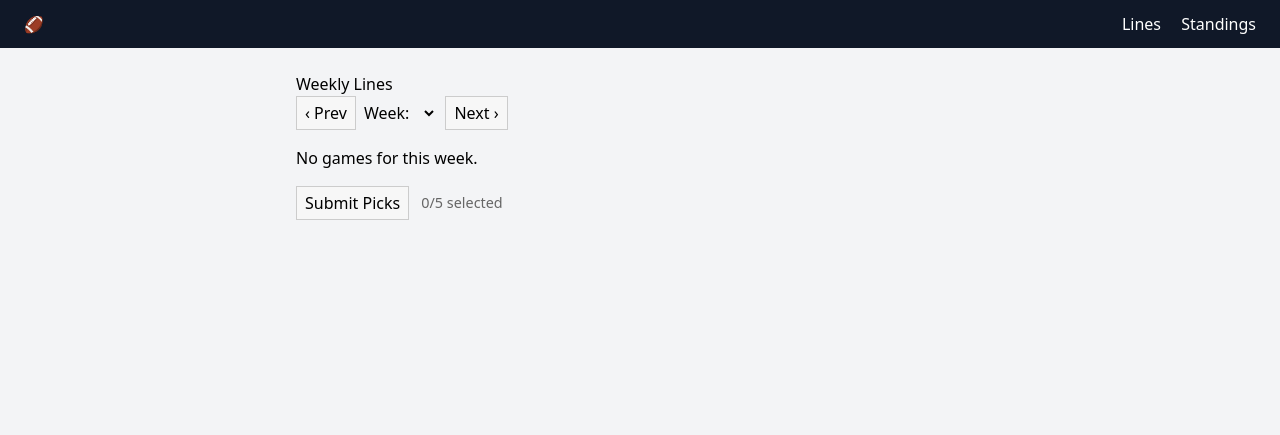
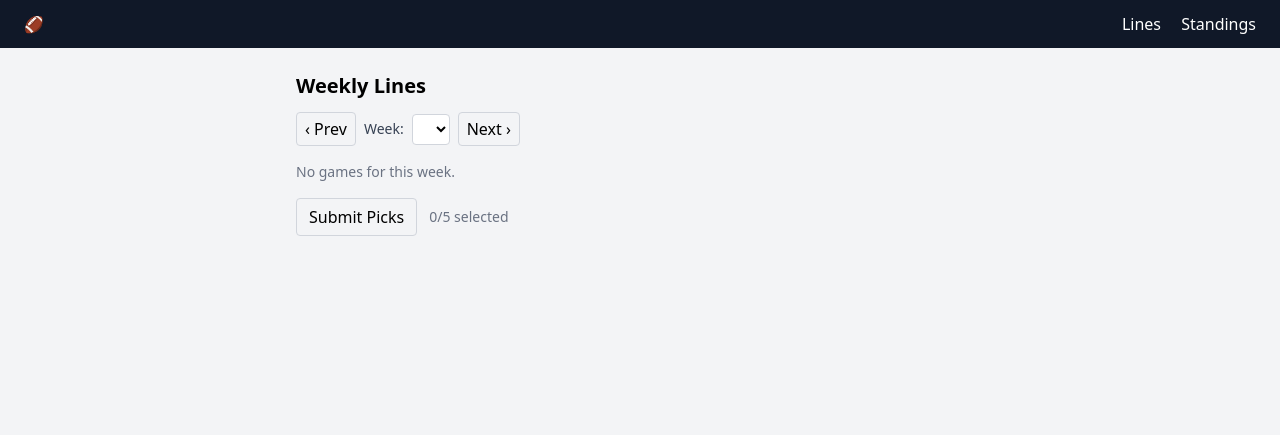
Before and after one commit to crops004/supercontest, a Flask app: page /lines in a window 1280 px wide. Shown: the top 435 px of the page. Run offline with Flask 3, Linux system fonts and the light colour scheme; the visitor is signed in with stand-in values (Sample User, id 1); data that the repository does not hold is empty; style sheets or scripts are compiled from the project's sources.

Commit message:
Refactor weekly lines templates: enhance styling with Tailwind CSS, improve layout for better readability, and streamline score badge functionality for clarity and consistency.

```diff
--- a/app/weekly_lines/templates/partials/_weekly_lines_list.html
+++ b/app/weekly_lines/templates/partials/_weekly_lines_list.html
@@ -1,34 +1,31 @@
 {% set ats_by_game = ats_by_game|default({}) %}
 {% set disable = disable_inputs|default(false) %}
 
-{# Colored score badge:
-   - pending => neutral badge with the current numeric score if available, else —
-   - final   => win/lose/push coloring based on numeric comparison
-#}
+{# Tailwind-only score badge #}
 {% macro score_badge_for(val, other, is_final) -%}
   {% if not is_final %}
     {% if val is not none %}
-      <span class="score-badge score-pending" title="In progress">{{ val }}</span>
+      <span class="inline-block ml-1 px-1.5 rounded text-xs border font-medium bg-gray-100 border-gray-300 text-gray-600" title="In progress">{{ val }}</span>
     {% else %}
-      <span class="score-badge score-pending" title="Not started">—</span>
+      <span class="inline-block ml-1 px-1.5 rounded text-xs border font-medium bg-gray-100 border-gray-300 text-gray-600" title="Not started">—</span>
     {% endif %}
   {% elif val > other %}
-    <span class="score-badge score-win" title="Winner">{{ val }}</span>
+    <span class="inline-block ml-1 px-1.5 rounded text-xs border font-medium bg-green-100 border-green-200 text-green-800" title="Winner">{{ val }}</span>
   {% elif val < other %}
-    <span class="score-badge score-lose" title="Loser">{{ val }}</span>
+    <span class="inline-block ml-1 px-1.5 rounded text-xs border font-medium bg-red-100 border-red-200 text-red-800" title="Loser">{{ val }}</span>
   {% else %}
-    <span class="score-badge score-push" title="Tie">{{ val }}</span>
+    <span class="inline-block ml-1 px-1.5 rounded text-xs border font-medium bg-yellow-100 border-yellow-200 text-yellow-800" title="Tie">{{ val }}</span>
   {% endif %}
 {%- endmacro %}
 
 {% if groups|length == 0 %}
-  <p>No games for this week.</p>
+  <p class="text-sm text-gray-500">No games for this week.</p>
 {% else %}
   {% for day_title, times in groups %}
-    <h2 style="margin:1rem 0 .25rem; font-weight:700;">{{ day_title }}</h2>
+    <h2 class="my-4 font-bold text-gray-900">{{ day_title }}</h2>
 
     {% for time_title, items in times %}
-      <h3 style="margin:.25rem 0 .25rem; font-weight:600;">{{ time_title }}</h3>
+      <h3 class="my-1 font-semibold text-gray-800 text-sm">{{ time_title }}</h3>
 
       {% for g in items %}
         {% set locked = (g.kickoff_at and now_utc and g.kickoff_at <= now_utc) %}
@@ -38,11 +35,11 @@
         {# Final = explicit completed flag if present; else require both final scores #}
         {% set is_final = (g.completed if g.completed is not none else (g.final_score_home is not none and g.final_score_away is not none)) %}
 
-        <div class="game" style="padding:.6rem 0; border-top:1px solid #ddd;">
+        <div class="py-2 border-t border-gray-200">
 
           <!-- Away (top) -->
-          <div class="row" style="display:flex; justify-content:space-between; align-items:center; gap:.5rem;">
-            <label style="display:flex; gap:.5rem; align-items:center; flex:1;">
+          <div class="flex justify-between items-center gap-2">
+            <label class="flex gap-2 items-center flex-1">
               {% if current_user.is_authenticated and not disable %}
                 <input
                   class="pick-box"
@@ -55,12 +52,12 @@
                   {% if chosen == g.away_team %}checked{% endif %}
                 />
               {% endif %}
-              <span class="team">
+              <span class="whitespace-nowrap">
                 {{ g.away_team }}
                 {{ score_badge_for(g.final_score_away, g.final_score_home, is_final) }}
               </span>
             </label>
-            <div class="line" style="min-width:2.5rem; text-align:right;">
+            <div class="min-w-[2.5rem] text-right">
               {% if is_pickem(g) %}
                 PK
               {% else %}
@@ -70,8 +67,8 @@
           </div>
 
           <!-- Home (bottom) -->
-          <div class="row" style="display:flex; justify-content:space-between; align-items:center; gap:.5rem;">
-            <label style="display:flex; gap:.5rem; align-items:center; flex:1;">
+          <div class="flex justify-between items-center gap-2">
+            <label class="flex gap-2 items-center flex-1">
               {% if current_user.is_authenticated and not disable %}
                 <input
                   class="pick-box"
@@ -84,12 +81,12 @@
                   {% if chosen == g.home_team %}checked{% endif %}
                 />
               {% endif %}
-              <span class="team">
+              <span class="whitespace-nowrap">
                 {{ g.home_team }}
                 {{ score_badge_for(g.final_score_home, g.final_score_away, is_final) }}
               </span>
             </label>
-            <div class="line" style="min-width:2.5rem; text-align:right;">
+            <div class="min-w-[2.5rem] text-right">
               {% if is_pickem(g) %}
                 PK
               {% else %}
--- a/app/weekly_lines/templates/weekly_lines.html
+++ b/app/weekly_lines/templates/weekly_lines.html
@@ -2,49 +2,27 @@
 
 {% block title %}Weekly Lines{% endblock %}
 
-{% block head %}
-<style>
-  .container { max-width: 720px; margin: 1.5rem auto; padding: 0 1rem; }
-  .controls { margin-bottom: 1rem; display: flex; gap: .5rem; align-items: center; }
-  .btn { padding: .25rem .5rem; border: 1px solid #ccc; background: #f7f7f7; cursor: pointer; }
-  .btn[disabled] { opacity: .5; cursor: default; }
-  .game { padding: .75rem 0; border-top: 1px solid #ddd; }
-  .row { display: flex; justify-content: space-between; align-items: center; }
-  .team { white-space: nowrap; }
-  .line { margin-left: .75rem; min-width: 2.5rem; text-align: right; }
-  .muted { color: #666; font-size: .9rem; }
-  .spacer { flex: 1; }
-
-  .score-badge {
-    display: inline-block;
-    margin-left: .4rem;
-    padding: 0 .4rem;
-    border-radius: .5rem;
-    font-size: .9rem;
-    border: 1px solid transparent;
-  }
-  .final-flag { display:block; font-size:.8rem; color:#666; margin-top:.15rem; }
-  .score-win  { background: #e6f4ea; border-color: #bfe3c7; color: #166534; }
-  .score-push { background: #fff8e1; border-color: #f6e7a8; color: #7a5d00; }
-  .score-lose { background: #fde8e7; border-color: #f5b5b2; color: #7f1d1d; }
-</style>
-{% endblock %}
+{% block head %}{% endblock %}
 
 {% block content %}
-<div class="container">
-  <h1>Weekly Lines</h1>
+<div class="max-w-[720px] mx-auto my-6 px-4">
+  <h1 class="text-xl font-semibold mb-3">Weekly Lines</h1>
 
-  <div class="controls">
-    <button id="prev" class="btn" type="button">‹ Prev</button>
-    <label for="week">Week:</label>
-    <select id="week" name="week">
+  <div class="mb-4 flex items-center gap-2">
+    <button id="prev" class="px-2 py-1 border border-gray-300 bg-gray-100 rounded hover:bg-gray-200 disabled:opacity-50 disabled:cursor-default" type="button">‹ Prev</button>
+
+    <label for="week" class="text-sm text-gray-700">Week:</label>
+    <select id="week" name="week" class="px-2 py-1 border border-gray-300 rounded bg-white text-sm">
       {% for w in weeks %}
         <option value="{{ w }}" {{ 'selected' if w == selected_week else '' }}>{{ w }}</option>
       {% endfor %}
     </select>
-    <button id="next" class="btn" type="button">Next ›</button>
-    <span class="spacer"></span>
-    <span id="status" class="muted"></span>
+
+    <button id="next" class="px-2 py-1 border border-gray-300 bg-gray-100 rounded hover:bg-gray-200 disabled:opacity-50 disabled:cursor-default" type="button">Next ›</button>
+
+    <span class="flex-1"></span>
+
+    <span id="status" class="text-sm text-gray-500"></span>
   </div>
 
   <form id="picks-form" method="post" action="{{ url_for('weekly_lines.submit_picks') }}">
@@ -56,12 +34,12 @@
     </div>
 
     {% if current_user.is_authenticated %}
-      <div style="margin-top:1rem; display:flex; align-items:center; gap:.75rem;">
-        <button class="btn" type="submit">Submit Picks</button>
-        <span id="pick-count" class="muted">0/5 selected</span>
+      <div class="mt-4 flex items-center gap-3">
+        <button class="px-3 py-1.5 border border-gray-300 bg-gray-100 rounded hover:bg-gray-200" type="submit">Submit Picks</button>
+        <span id="pick-count" class="text-sm text-gray-500">0/5 selected</span>
       </div>
     {% else %}
-      <p class="muted" style="margin-top:1rem;">Log in to make picks.</p>
+      <p class="mt-4 text-sm text-gray-500">Log in to make picks.</p>
     {% endif %}
   </form>
 </div>
@@ -79,7 +57,7 @@
   const hiddenTz  = document.getElementById('tz-hidden');
   const formEl    = document.getElementById('picks-form');
 
-  // Robust TZ detection with a fallback (pick a sensible default for your app)
+  // Robust TZ detection with a fallback
   const detectedTZ = Intl.DateTimeFormat().resolvedOptions().timeZone;
   const userTZ = (typeof detectedTZ === 'string' && detectedTZ.length) ? detectedTZ : 'UTC';
 
@@ -98,20 +76,17 @@
     if (hiddenTz)   hiddenTz.value   = userTZ;
   }
 
-  // ---- New helpers: count "fixed" (already-saved) vs "dynamic" (new) picks ----
   function qAll(sel) {
     return Array.from(gamesEl.querySelectorAll(sel));
   }
 
   function computeFixedPicked() {
-    // Count unique games where a previously-saved pick is STILL checked
     const fixedChecked = qAll('input.pick-box[data-already-picked="1"]:checked');
     const gameIds = new Set(fixedChecked.map(b => b.getAttribute('data-game')));
     return gameIds.size;
   }
 
   function computeDynamicChecked() {
-    // Count unique games picked this session (not previously saved), ignoring disabled
     const dynChecked = qAll('input.pick-box[data-already-picked="0"]:checked:not(:disabled)');
     const gameIds = new Set(dynChecked.map(b => b.getAttribute('data-game')));
     return gameIds.size;
@@ -131,7 +106,6 @@
     const boxes = qAll('input.pick-box[type="checkbox"]');
 
     function enforceLimits(changed) {
-      // One pick per game (mutually exclusive)
       if (changed && changed.checked) {
         const gameId = changed.getAttribute('data-game');
         boxes.forEach(b => {
@@ -141,12 +115,10 @@
         });
       }
 
-      // Prevent exceeding 5 total (fixed + dynamic)
       const fixed = computeFixedPicked();
       const dynamic = computeDynamicChecked();
       const total = fixed + dynamic;
 
-      // Only block if the change came from a non-fixed box
       if (total > 5 && changed && changed.dataset.alreadyPicked === '0') {
         changed.checked = false;
       }
@@ -154,21 +126,15 @@
       updatePickCountUI();
     }
 
-    // Listen on enabled boxes only (disabled ones represent finished games)
     boxes.filter(b => !b.disabled).forEach(b => {
       b.addEventListener('change', () => enforceLimits(b));
     });
 
-    // Initial pass to set counter correctly
     enforceLimits(null);
   }
 
   async function loadWeek(w) {
     statusEl.textContent = 'Loading…';
-
-    const base = "{{ url_for('weekly_lines.weekly_lines_fragment') }}";
-    const params = new URLSearchParams({ week: String(w), tz: userTZ });
-    const url = `${base}?${params.toString()}`;
 
     try {
       const url = "{{ url_for('weekly_lines.weekly_lines_fragment') }}" +
@@ -179,8 +145,8 @@
       if (!res.ok) {
         console.error('Fragment error:', res.status, body);
         statusEl.textContent = 'Failed to load week ' + w + '.';
-        // Optional: show a friendly placeholder instead of raw error HTML
-        gamesEl.innerHTML = '<p class="muted">Sorry, couldn’t load games.</p>';
+        // Use Tailwind text classes instead of old .muted
+        gamesEl.innerHTML = '<p class="text-sm text-gray-500">Sorry, couldn’t load games.</p>';
         return;
       }
       gamesEl.innerHTML = body;
@@ -193,15 +159,14 @@
       statusEl.textContent = '';
       updatePagerDisabled();
       updateHiddenContext();
-      attachPickHandlers();     // rebind for the new fragment
-      updatePickCountUI();      // ensure counter reflects fixed picks in fragment
+      attachPickHandlers();
+      updatePickCountUI();
     } catch (e) {
       statusEl.textContent = 'Failed to load week ' + w;
       console.error(e);
     }
   }
 
-  // Optional: block submit if somehow >5 (server still enforces; this is UX sugar)
   if (formEl) {
     formEl.addEventListener('submit', (e) => {
       if (totalSelected() > 5) {
@@ -211,7 +176,6 @@
     });
   }
 
-  // Pager events
   weekEl.addEventListener('change', e => loadWeek(e.target.value));
   document.getElementById('prev')?.addEventListener('click', () => {
     const weeks = getWeekOptions();
@@ -236,11 +200,9 @@
   updatePagerDisabled();
   updatePickCountUI();
 
-  // One-time refresh with browser TZ if the initial page URL lacks ?tz=...
   const qs = new URLSearchParams(window.location.search);
   if (!qs.has('tz')) {
     setTimeout(() => loadWeek(weekEl.value), 0);
   }
-
 </script>
 {% endblock %}
```
Also changed, not shown: app/standings/templates/partials/_standings_mobile.html (+12 -37 lines), app/standings/templates/partials/_standings_table.html (+31 -50 lines).
